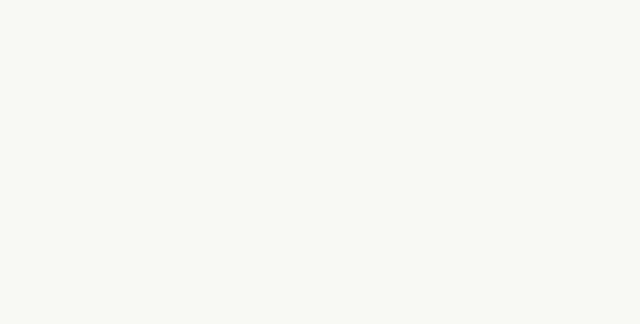
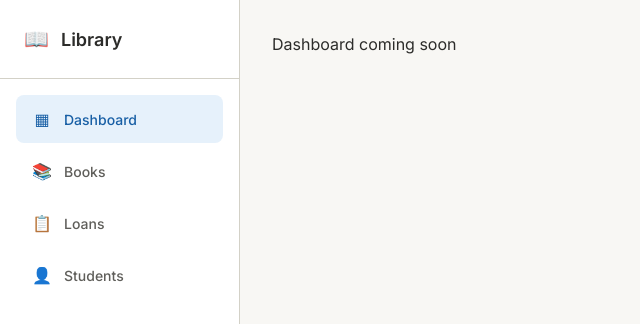
Before and after one commit to esaiflores/LibraryManagementWeb, a React (Vite) app: page /dashboard in a window 1280 px wide. Before the commit this address had no page. Shown: the top 324 px of the page, without its empty margins (0-640 px from the left). Built offline with nearby package versions, Linux system fonts and the light colour scheme.

Commit message:
add TypeScript types and API service layer

```diff
--- a/src/App.tsx
+++ b/src/App.tsx
@@ -1,10 +1,17 @@
 import { BrowserRouter, Routes, Route, Navigate } from 'react-router-dom'
+import Layout from './components/common/Layout/Layout'
 
 function App() {
     return (
         <BrowserRouter>
             <Routes>
-          <Route path="/" element={<Navigate to="/dashboard" replace />} />
+                <Route path="/" element={<Layout />}>
+                    <Route index element={<Navigate to="/dashboard" replace />} />
+                    <Route path="dashboard" element={<div>Dashboard coming soon</div>} />
+                    <Route path="books" element={<div>Books coming soon</div>} />
+                    <Route path="loans" element={<div>Loans coming soon</div>} />
+                    <Route path="students" element={<div>Students coming soon</div>} />
+                </Route>
             </Routes>
         </BrowserRouter>
     )
--- /dev/null
+++ b/src/components/common/Layout/Layout.module.scss
@@ -0,0 +1,80 @@
+@use '../../../styles/tokens' as *;
+
+.layout {
+  display: flex;
+  min-height: 100vh;
+}
+
+.sidebar {
+  width: $sidebar-width;
+  background: $color-white;
+  border-right: 1px solid $color-border-light;
+  display: flex;
+  flex-direction: column;
+  position: fixed;
+  top: 0;
+  left: 0;
+  height: 100vh;
+}
+
+.brand {
+  display: flex;
+  align-items: center;
+  gap: $space-3;
+  padding: $space-6;
+  border-bottom: 1px solid $color-border-light;
+}
+
+.brandIcon {
+  font-size: $font-size-xl;
+}
+
+.brandName {
+  font-size: $font-size-lg;
+  font-weight: $font-weight-semibold;
+  color: $color-text-primary;
+}
+
+.nav {
+  display: flex;
+  flex-direction: column;
+  gap: $space-1;
+  padding: $space-4;
+}
+
+.navItem {
+  display: flex;
+  align-items: center;
+  gap: $space-3;
+  padding: $space-3 $space-4;
+  border-radius: $border-radius-md;
+  color: $color-text-secondary;
+  font-size: $font-size-sm;
+  font-weight: $font-weight-medium;
+  text-decoration: none;
+  transition: all 0.15s ease;
+
+  &:hover {
+    background: $color-bg-secondary;
+    color: $color-text-primary;
+    text-decoration: none;
+  }
+
+  &.active {
+    background: $color-primary-light;
+    color: $color-primary;
+  }
+}
+
+.navIcon {
+  font-size: $font-size-base;
+  width: 20px;
+  text-align: center;
+}
+
+.main {
+  flex: 1;
+  margin-left: $sidebar-width;
+  padding: $space-8;
+  min-height: 100vh;
+}
--- /dev/null
+++ b/src/components/common/Layout/Layout.tsx
@@ -0,0 +1,39 @@
+import { NavLink, Outlet } from 'react-router-dom'
+import styles from './Layout.module.scss'
+
+const navItems = [
+    { path: '/dashboard', label: 'Dashboard', icon: '▦' },
+    { path: '/books', label: 'Books', icon: '📚' },
+    { path: '/loans', label: 'Loans', icon: '📋' },
+    { path: '/students', label: 'Students', icon: '👤' },
+]
+
+export default function Layout() {
+    return (
+        <div className={styles.layout}>
+            <aside className={styles.sidebar}>
+                <div className={styles.brand}>
+                    <span className={styles.brandIcon}>📖</span>
+                    <span className={styles.brandName}>Library</span>
+                </div>
+                <nav className={styles.nav}>
+                    {navItems.map(item => (
+                        <NavLink
+                            key={item.path}
+                            to={item.path}
+                            className={({ isActive }) =>
+                                `${styles.navItem} ${isActive ? styles.active : ''}`
+                            }
+                        >
+                            <span className={styles.navIcon}>{item.icon}</span>
+                            <span>{item.label}</span>
+                        </NavLink>
+                    ))}
+                </nav>
+            </aside>
+            <main className={styles.main}>
+                <Outlet />
+            </main>
+        </div>
+    )
+}
```
Also changed, not shown: src/services/api.ts (added, +29 -0 lines), src/services/authService.ts (added, +17 -0 lines), src/services/bookService.ts (added, +10 -0 lines), src/services/loanService.ts (added, +9 -0 lines), src/services/studentService.ts (added, +10 -0 lines), src/types/index.ts (added, +38 -0 lines). Lines whose indentation alone changed are shown as unchanged.
